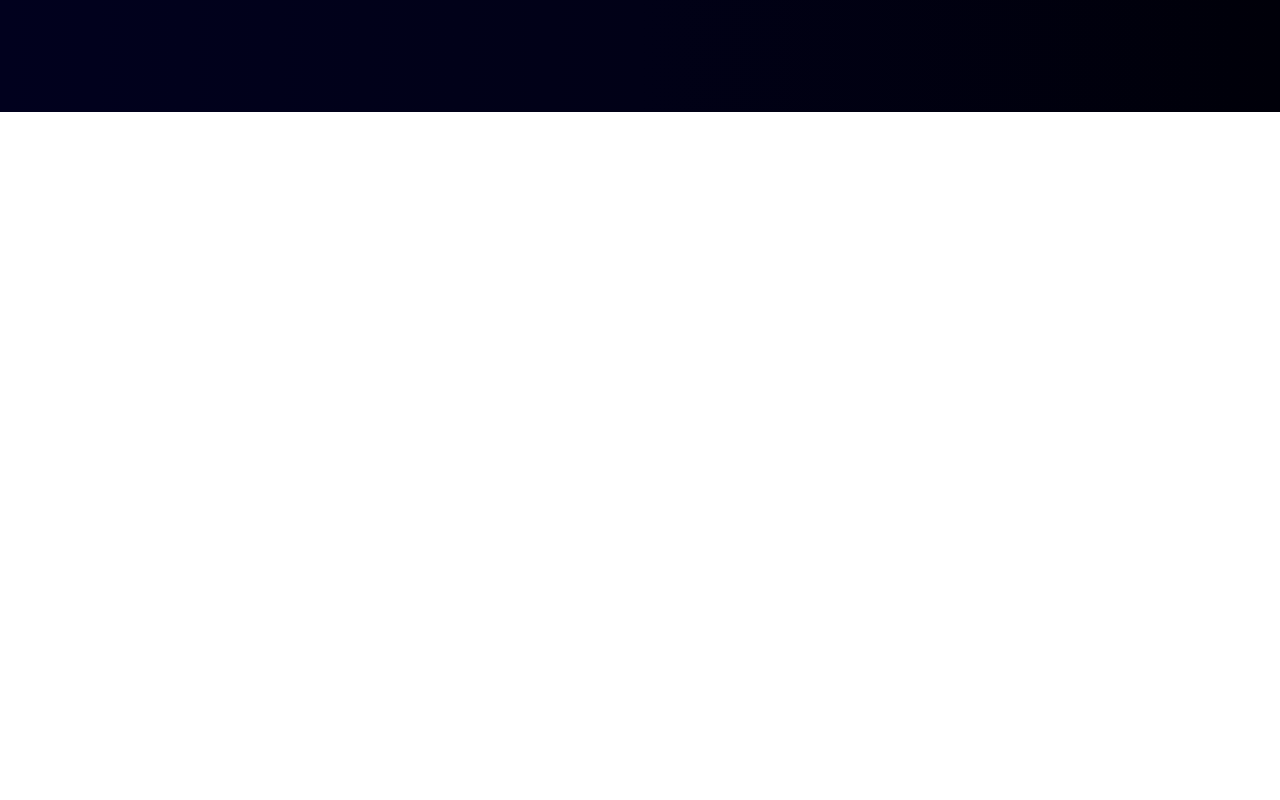
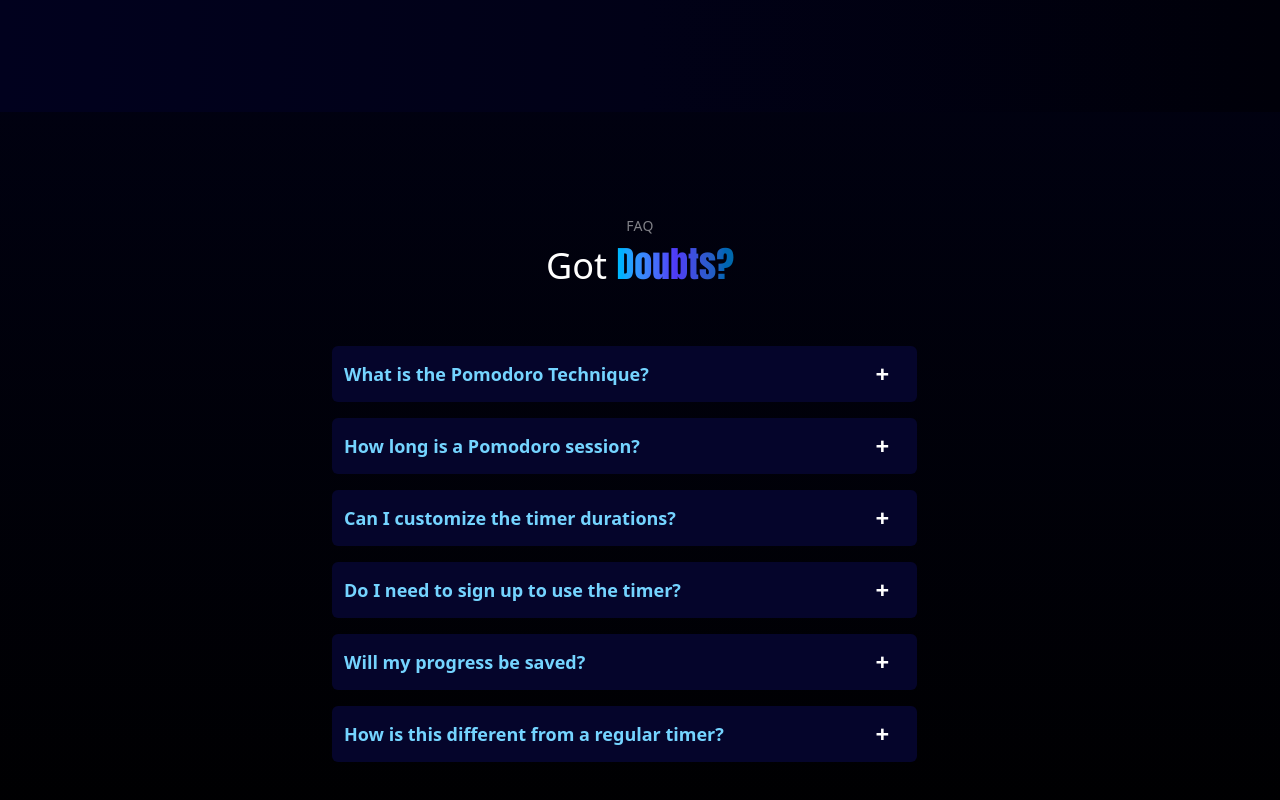
Before and after one commit to rishabhnema21/PomoManage, a React (Vite) app: page / in a window 1280 px wide. Shown: the part 2148-2948 px from the top of the page. Before the commit the page ends 2260 px from the top, so only its background shows below. Built offline with nearby package versions, Linux system fonts and the light colour scheme; a web font is replaced by a local one.

Commit message:
FAQ section added

```diff
--- a/package.json
+++ b/package.json
@@ -13,6 +13,7 @@
     "@gsap/react": "^2.1.2",
     "@tailwindcss/vite": "^4.1.7",
     "gsap": "^3.13.0",
+    "locomotive-scroll": "^4.1.4",
     "react": "^19.1.0",
     "react-dom": "^19.1.0",
     "react-icons": "^5.5.0",
--- a/src/App.jsx
+++ b/src/App.jsx
@@ -7,9 +7,13 @@ import FeatureCard from './components/FeatureCard';
 import { CiClock2 } from "react-icons/ci";
 import { MdOutlineFreeBreakfast } from "react-icons/md";
 import { SiSimpleanalytics } from "react-icons/si";
+import Faq from './components/Faq';
+import LocomotiveScroll from 'locomotive-scroll';
 // import ScrollVideo from './components/ScrollVideo';
 
 const App = () => {
+
+  const locomotiveScroll = new LocomotiveScroll();
 
   const ref = useRef(null);
 
@@ -131,14 +135,18 @@ const App = () => {
 
         <div className="feature-container my-9 grid grid-cols-1 gap-6 md:grid-cols-3">
           {featureDetails.map((detail, idx) => (
-            <FeatureCard data={detail} reference={ref} />
+            <FeatureCard key={idx} data={detail} reference={ref} />
           ))}
         </div>
 
 
       </section>
 
-      {/* Video Section */}
+      {/* Frequently Asked Questions */}
+      <Faq />
+
+
+
     </div>
   );
 };
--- /dev/null
+++ b/src/components/Faq.jsx
@@ -0,0 +1,73 @@
+// Faq.jsx
+import React, { useState } from "react";
+import FaqItem from "./FaqItem";
+
+const Faq = () => {
+  const faqDetail = [
+    {
+      question: "What is the Pomodoro Technique?",
+      answer:
+        "The Pomodoro Technique is a time management method where you work in focused intervals (usually 25 minutes) followed by short breaks. It helps improve focus, reduce mental fatigue, and boost productivity.",
+    },
+    {
+      question: "How long is a Pomodoro session?",
+      answer:
+        "A standard Pomodoro session is 25 minutes of focused work, followed by a 5-minute break. After four Pomodoros, you take a longer break of 15–30 minutes.",
+    },
+    {
+      question: "Can I customize the timer durations?",
+      answer:
+        "Yes! You can adjust the length of work sessions, short breaks, and long breaks according to your preference.",
+    },
+    {
+      question: "Do I need to sign up to use the timer?",
+      answer:
+        "No, signup is not required. You can start using the timer right away without creating an account.",
+    },
+    {
+      question: "Will my progress be saved?",
+      answer:
+        "Basic progress is stored locally in your browser using local storage. It will reset if you clear your browser data or use a different device.",
+    },
+
+    {
+      question: "How is this different from a regular timer?",
+      answer:
+        "This timer is tailored specifically for the Pomodoro Technique. It includes automatic break management, session counting, and a distraction-free interface designed to enhance focus.",
+    },
+
+  ];
+
+  const [openIndex, setOpenIndex] = useState(null);
+
+  const toggleFaq = (index) => {
+    setOpenIndex(openIndex === index ? null : index);
+  };
+
+  return (
+    <section className="faq-section w-full mt-10 px-6 py-16">
+      <h4 className="text-center text-sm opacity-50 tracking-wide">FAQ</h4>
+      <h1 className="text-center text-3xl sm:text-4xl mt-2">
+        Got{" "}
+        <span className="font-anton bg-gradient-to-r from-sky-400 via-indigo-600 to-sky-700 bg-clip-text text-transparent">
+          Doubts?
+        </span>
+      </h1>
+
+      <div className="faq-container w-full flex justify-center items-center my-8 py-5">
+        <div className="faq-box w-full md:w-[50%] flex flex-col justify-center">
+          {faqDetail.map((faq, idx) => (
+            <FaqItem
+              key={idx}
+              faq={faq}
+              isOpen={openIndex === idx}
+              onClick={() => toggleFaq(idx)}
+            />
+          ))}
+        </div>
+      </div>
+    </section>
+  );
+};
+
+export default Faq;
--- /dev/null
+++ b/src/components/FaqItem.jsx
@@ -0,0 +1,39 @@
+// FaqItem.jsx
+import React, { useEffect, useRef, useState } from "react";
+
+const FaqItem = ({ faq, isOpen, onClick }) => {
+  const contentRef = useRef(null);
+  const [height, setHeight] = useState("0px");
+
+  useEffect(() => {
+    if (contentRef.current) {
+      setHeight(isOpen ? `${contentRef.current.scrollHeight}px` : "0px");
+    }
+  }, [isOpen]);
+
+  return (
+    <div
+      onClick={onClick}
+      className="item cursor-pointer my-2 p-2 sm:p-3 w-full md:w-[95%] bg-[#05052b] rounded-md"
+    >
+      <div className="faq-title text-lg flex justify-between items-center">
+        <h2 className="font-semibold text-sky-300">{faq.question}</h2>
+        <span className="font-bold sm:mr-4 text-2xl">{isOpen ? "-" : "+"}</span>
+      </div>
+
+      <div
+        ref={contentRef}
+        style={{
+          maxHeight: height,
+          transition: "max-height 0.4s ease",
+          overflow: "hidden",
+        }}
+        className="faq-answer pr-5 text-slate-200"
+      >
+        <p>{faq.answer}</p>
+      </div>
+    </div>
+  );
+};
+
+export default FaqItem;
--- a/src/components/Navbar.jsx
+++ b/src/components/Navbar.jsx
@@ -17,8 +17,8 @@ const Navbar = () => {
         <header className='sticky top-0 left-0 md:backdrop-blur-xl z-99 md:z-99 text-white py-5 px-8'>
             <nav className='flex justify-between items-center'>
                 <div id="logo" className='flex items-center'>
-                    <svg xmlns="http://www.w3.org/2000/svg" fill="none" viewBox="0 0 24 24" stroke="currentColor" class="w-6 h-6 text-blue-400">
-                        <path stroke-linecap="round" stroke-linejoin="round" stroke-width="2"
+                    <svg xmlns="http://www.w3.org/2000/svg" fill="none" viewBox="0 0 24 24" stroke="currentColor" className="w-6 h-6 text-blue-400">
+                        <path strokeLinecap="round" strokeLinejoin="round" strokeWidth="2"
                             d="M6 3h12M6 21h12M8 3v2.586a2 2 0 0 0 .586 1.414L12 10l3.414-3.414A2 2 0 0 0 16 5.586V3M8 21v-2.586a2 2 0 0 1 .586-1.414L12 14l3.414 3.414A2 2 0 0 1 16 18.414V21" />
                     </svg>
                     <a className='text-xl z-40 font-bold tracking-tighter' href="#home">
--- a/src/components/ScrollVideo.jsx
+++ b/src/components/ScrollVideo.jsx
@@ -1,4 +1,4 @@
-import React, {useRef, useEffect, useState} from 'react'
+import React, { useRef, useEffect, useState } from 'react'
 import { gsap } from 'gsap';
 import { ScrollTrigger } from 'gsap/ScrollTrigger';
 import myVideo from '../assets/myVideo.mp4'
@@ -8,12 +8,12 @@ gsap.registerPlugin(ScrollTrigger);
 
 const ScrollVideo = () => {
 
-      const sectionRef = useRef(null);
+  const sectionRef = useRef(null);
   const videoWrapperRef = useRef(null);
   const videoRef = useRef(null);
   const [isPinned, setIsPinned] = useState(true);
 
-    useEffect(() => {
+  useEffect(() => {
     const section = sectionRef.current;
     const video = videoRef.current;
 
@@ -50,22 +50,12 @@ const ScrollVideo = () => {
   }, []);
 
   return (
-      <div ref={sectionRef} className="page1">
-        <div
-          ref={videoWrapperRef}
-          className={`video-wrapper ${isPinned ? 'fixed' : 'static'}`}
-        >
-          <video
-            ref={videoRef}
-            muted
-            playsInline
-            preload="auto"
-            className="video"
-            src={myVideo}
-          />
-        </div>
-      </div>
-  )
-}
+
+    <section>
+
+    </section>
+
+  );
+};
 
 export default ScrollVideo
```
Also changed, not shown: 1 other file (tests, documents, lock files or other folders).
